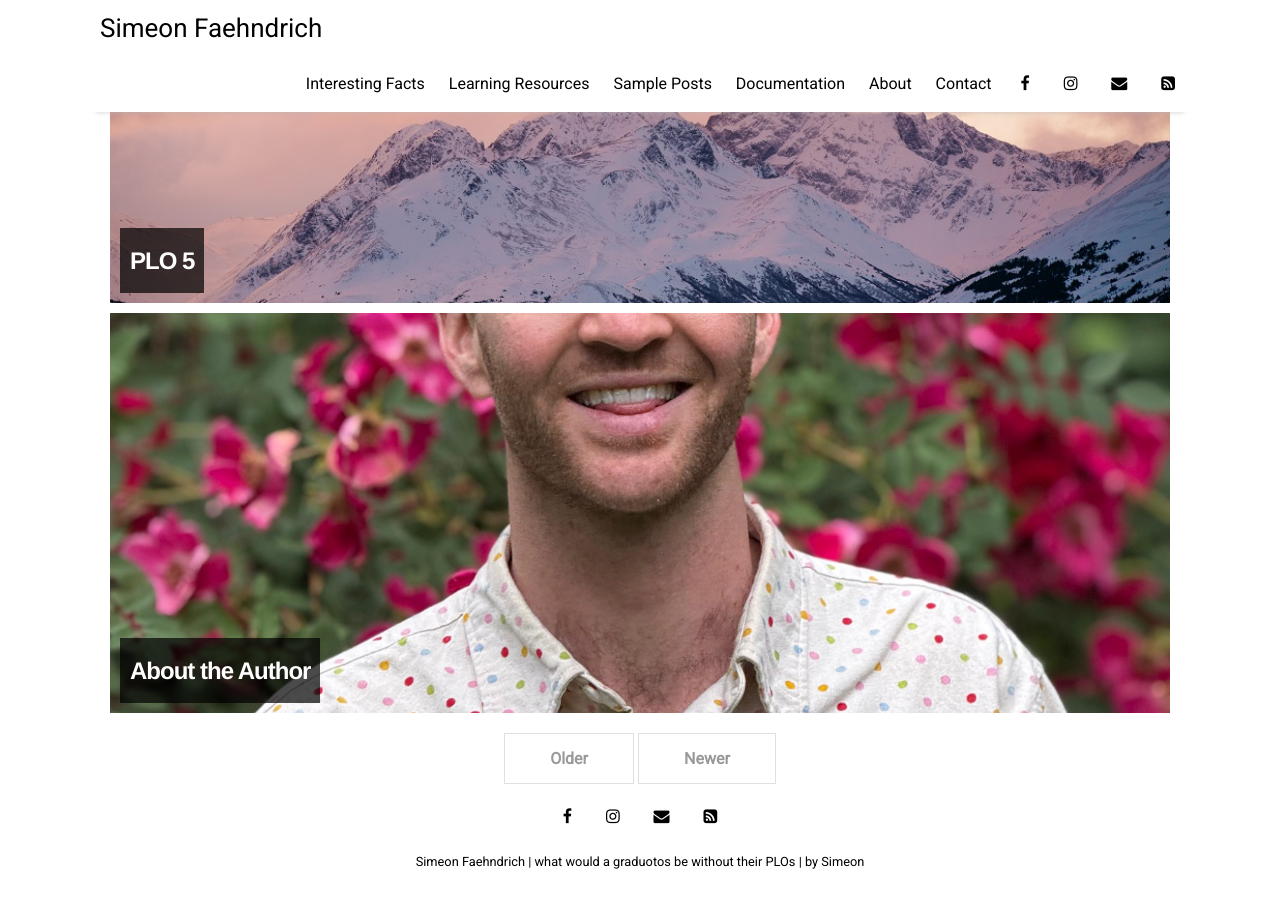
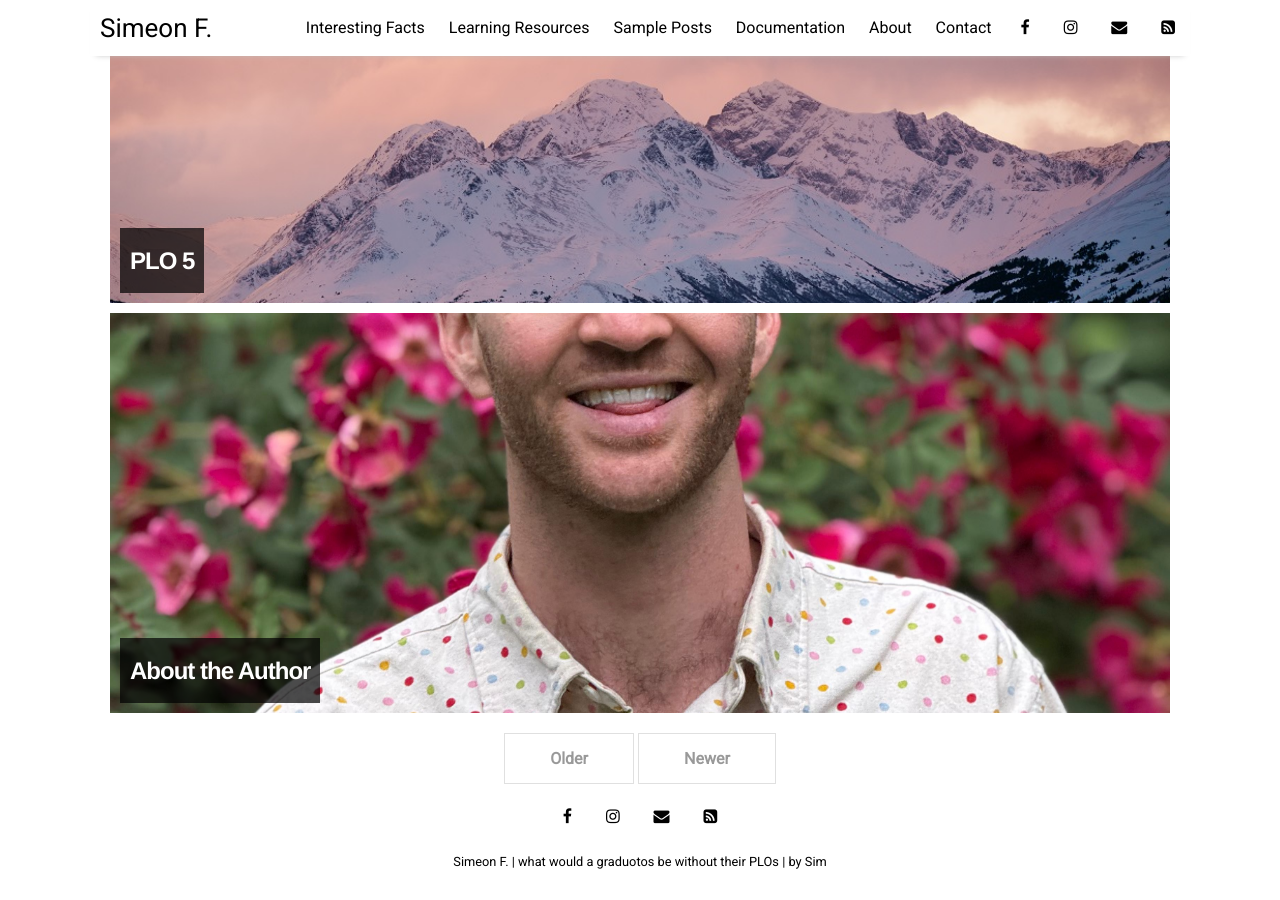
Before and after one commit to simeonfaehndrich/portfolio, a Jekyll site: the page built from index.html, in a window 1280 px wide and 900 px high, scrolled down 1398 px. Built offline with Jekyll 4.4.1, drawn with Linux system fonts in a browser that asks for light colours; nearby versions of some CDN libraries; the list of posts is cut into pages by our own code.

Commit message:
Update name

```diff
--- a/_config.yml
+++ b/_config.yml
@@ -10,9 +10,9 @@ permalink:           /:title
 plugins:             [jekyll-paginate, jekyll-sitemap, jekyll-feed, jekyll-seo-tag]
 
 # Customise atom feed settings (this is where Jekyll-Feed gets configuration information)
-title:		           "Simeon Faehndrich"
+title:		           "Simeon F."
 description:	       "what would a graduotos be without their PLOs"
-author:              "Simeon"
+author:              "Sim"
 
 # RSS 2.0 can be used instead of Atom by uncommenting following two lines
 #feed:
```
